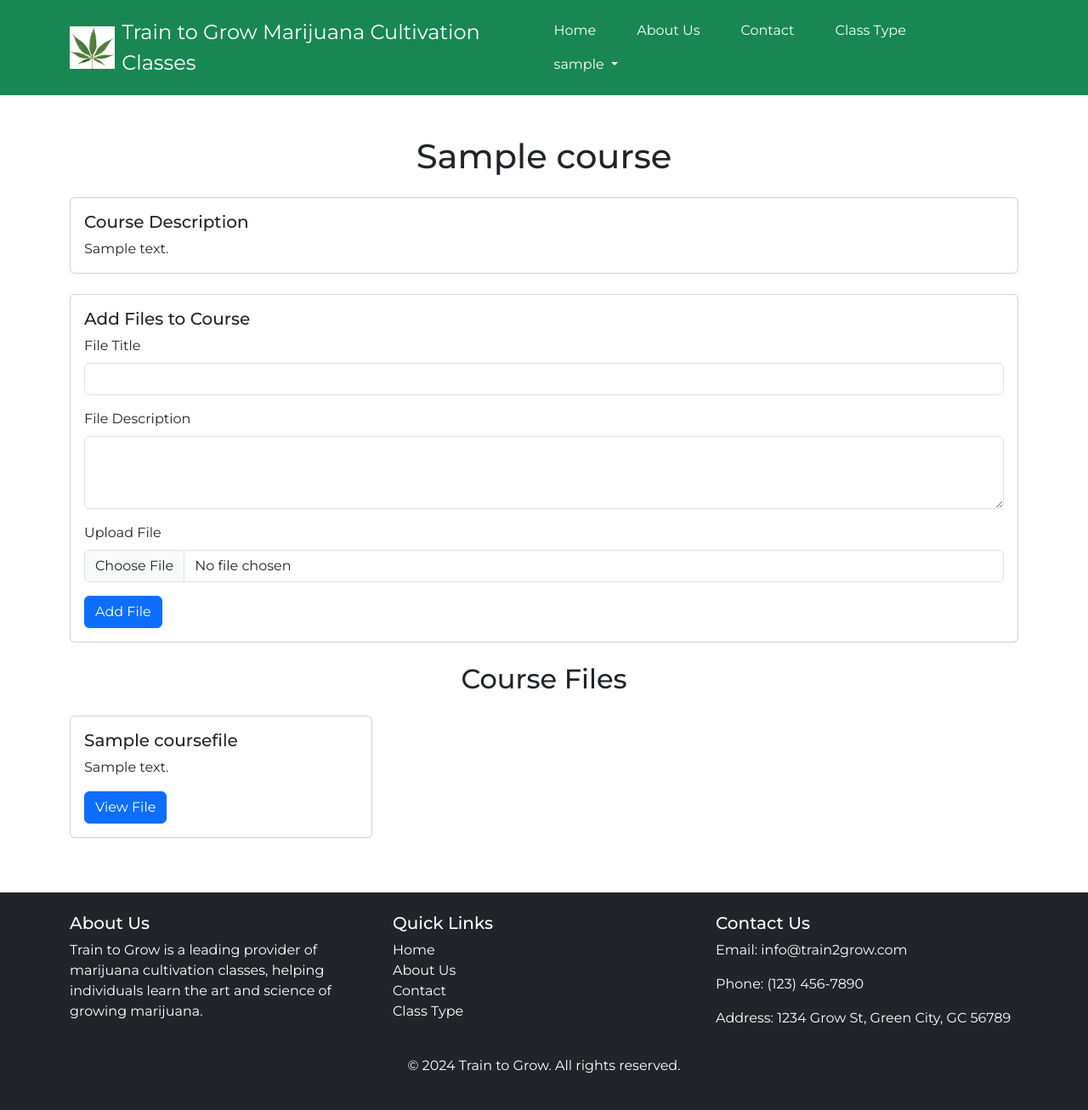
After one commit to aayushgauba/traintogrow, a Django app: page /coursework/1/ in a window 1280 px wide. The commit adds this page. Shown: the whole page at 85% size. Run offline with Django 5.2, Linux system fonts and the light colour scheme; a user stored in the database is signed in; tables that the repository leaves empty hold one stand-in row (values such as "Sample post"); some libraries are stand-ins or nearby versions.

Commit message:
Bug Fixes and Added Features

```diff
--- a/pages/models.py
+++ b/pages/models.py
@@ -9,3 +9,10 @@ class Invoice(models.Model):
     Course_id = models.IntegerField()
     profile_id = models.IntegerField()
     Paid = models.BooleanField()
+    Date = models.DateField(auto_now_add=True)
+
+class CourseFile(models.Model):
+    course = models.ForeignKey(Courses, on_delete=models.CASCADE)
+    title = models.CharField(max_length=200)
+    description = models.TextField()
+    file = models.FileField(upload_to='course_files/')
--- a/pages/urls.py
+++ b/pages/urls.py
@@ -34,9 +34,8 @@ urlpatterns = [
     path('course/<int:course_id>/', views.course_detail, name='course_detail'),
     path('profile', views.profile, name='profile'),
     path('invoices', views.invoices, name='invoices'),
+    path('invoices/<int:invoice_id>', views.invoiceDetail, name='invoiceDetail'),
+    path('coursework/<int:course_id>/', views.coursework, name='coursework'),
+    path('file/<int:file_id>/', views.fileView, name='fileView'),
 
-
-    # path('reset-password/done', views.PasswordResetDoneView, name='password_reset_done'),
-    # path('reset-password/confirm/<uidb64>/<token>', views.PasswordResetConfirmView, name='password_reset_confirm'),
-    # path('reset-password/complete', views.PasswordResetCompleteView, name='password_reset_complete'),
 ] + static(settings.STATIC_URL, document_root=settings.STATIC_ROOT)
--- a/pages/views.py
+++ b/pages/views.py
@@ -3,7 +3,8 @@ from django.shortcuts import render, redirect
 from django.contrib.auth.models import User
 from django.contrib.auth import authenticate, login as auth_login
 from django.contrib import messages
-from .models import Courses, Invoice
+from .models import Courses, Invoice, CourseFile
+from .forms import FileUploadForm
 from django.contrib.auth.hashers import make_password, check_password
 from django.utils.http import urlsafe_base64_encode, urlsafe_base64_decode
 from django.template.loader import render_to_string
@@ -17,7 +18,6 @@ import stripe
 from django.conf import settings
 from django.shortcuts import render, redirect
 from django.views.decorators.http import require_POST
-
 stripe.api_key = settings.STRIPE_SECRET_KEY
 
 def index(request):
@@ -49,6 +49,24 @@ def login(request):
             messages.error(request, 'Invalid username or password.')
 
     return render(request, 'login.html')
+
+@login_required
+def fileView(request, file_id):
+    file = CourseFile.objects.get(id=file_id)
+    return render(request, 'viewFile.html', {'file': file})
+
+@login_required
+def coursework(request, course_id):
+    course = Courses.objects.get(id=course_id)
+    course_files = CourseFile.objects.filter(course=course)
+    if request.method == 'POST':
+        title = request.POST.get('file_title')
+        description = request.POST.get('file_description')
+        file = request.FILES.get('file_upload')
+        if title and description and file:
+            CourseFile.objects.create(course=course, title=title, description=description, file=file)
+            return redirect('coursework', course_id=course.id)
+    return render(request, 'coursework.html', {'course': course, 'course_files': course_files})
 
 @login_required
 def courses(request):
@@ -140,10 +158,20 @@ def signup(request):
             messages.error(request, 'Passwords do not match')
     return render(request, 'signup.html')
 
+@login_required
 def invoices(request):
+    courses = Courses.objects.all()
     invoices = Invoice.objects.filter(profile_id = request.user.id)
-    print(invoices)
-    return render(request,'invoices.html', {"invoices":invoices})
+    return render(request,'invoices.html', {"invoices":invoices, "courses":courses})
+
+@login_required
+def invoiceDetail(request, invoice_id):
+    if(request.user.id == Invoice.objects.get(id = invoice_id).profile_id):
+        invoice = Invoice.objects.get(id = invoice_id)
+        course = Courses.objects.get(id = invoice.Course_id)
+        return render(request,'invoiceDetail.html', {"invoice":invoice, "course":course})
+    else:
+        return redirect("invoices")
 
 def PasswordResetView(request):
     if request.method == 'POST':
--- /dev/null
+++ b/templates/coursework.html
@@ -0,0 +1,59 @@
+{% extends 'partials/base.html' %}
+
+{% block title %}Coursework{% endblock %}
+
+{% block content %}
+<div class="container my-5">
+    <h1 class="text-center mb-4">{{ course.Title }}</h1>
+
+    <div class="card mb-4">
+        <div class="card-body">
+            <h5 class="card-title">Course Description</h5>
+            <p class="card-text">{{ course.Description }}</p>
+        </div>
+    </div>
+
+    {% if user.is_superuser %}
+    <div class="card mb-4">
+        <div class="card-body">
+            <h5 class="card-title">Add Files to Course</h5>
+            <form method="post" action="{% url 'coursework' course.id %}" enctype="multipart/form-data">
+                {% csrf_token %}
+                <div class="mb-3">
+                    <label for="fileTitle" class="form-label">File Title</label>
+                    <input type="text" class="form-control" id="fileTitle" name="file_title" required>
+                </div>
+                <div class="mb-3">
+                    <label for="fileDescription" class="form-label">File Description</label>
+                    <textarea class="form-control" id="fileDescription" name="file_description" rows="3" required></textarea>
+                </div>
+                <div class="mb-3">
+                    <label for="fileUpload" class="form-label">Upload File</label>
+                    <input type="file" class="form-control" id="fileUpload" name="file_upload" required>
+                </div>
+                <button type="submit" class="btn btn-primary">Add File</button>
+            </form>
+        </div>
+    </div>
+    {% endif %}
+
+    <h2 class="text-center mb-4">Course Files</h2>
+    {% if course_files %}
+    <div class="row">
+        {% for file in course_files %}
+            <div class="col-md-4 mb-3">
+                <div class="card">
+                    <div class="card-body">
+                        <h5 class="card-title">{{ file.title }}</h5>
+                        <p class="card-text">{{ file.description }}</p>
+                        <a href="{% url 'fileView' file.id %}" class="btn btn-primary" target="_blank">View File</a>
+                    </div>
+                </div>
+            </div>
+        {% endfor %}
+    </div>
+    {% else %}
+    <p class="text-center">No files added to this course yet.</p>
+    {% endif %}
+</div>
+{% endblock %}
--- a/templates/partials/base.html
+++ b/templates/partials/base.html
@@ -4,23 +4,26 @@
 <head>
     <meta charset="UTF-8">
     <meta name="viewport" content="width=device-width, initial-scale=1.0">
+    <title>{% block title %}Train to Grow{% endblock %}</title>
+    <link rel="stylesheet" href="{% static 'css/animate.css' %}">
+    <link rel="stylesheet" href="{% static 'css/bootstrap.min.css' %}">
+    <link rel="stylesheet" href="{% static 'css/slick.css' %}">
+    <link rel="stylesheet" href="{% static 'css/slick-theme.css' %}">
+    <link rel="stylesheet" href="https://cdn.jsdelivr.net/gh/fancyapps/fancybox@3.5.7/dist/jquery.fancybox.min.css">
+    <link rel="stylesheet" href="https://cdn.jsdelivr.net/npm/daterangepicker/daterangepicker.css">
     <link rel="stylesheet" href="{% static 'css/style.css' %}">
+    <link rel="stylesheet" href="https://cdn.jsdelivr.net/npm/bootstrap@5.3.3/dist/css/bootstrap.min.css" integrity="sha384-QWTKZyjpPEjISv5WaRU9OFeRpok6YctnYmDr5pNlyT2bRjXh0JMhjY6hW+ALEwIH" crossorigin="anonymous">
 </head>
 <body>
-    <!-- Include the header partial -->
     {% include 'partials/header.html' %}
 
-    <!-- Main content area -->
     <main>
-        {% block content %}
-        <!-- Content from child templates will be inserted here -->
-        {% endblock %}
+        {% block content %}{% endblock %}
     </main>
 
-    <!-- Include the footer partial -->
     {% include 'partials/footer.html' %}
 
-    <!-- Optional JavaScript files -->
+    <script src="https://cdn.jsdelivr.net/npm/bootstrap@5.3.3/dist/js/bootstrap.bundle.min.js" integrity="sha384-YvpcrYf0tY3lHB60NNkmXc5s9fDVZLESaAA55NDzOxhy9GkcIdslK1eN7N6jIeHz" crossorigin="anonymous"></script>
     <script src="{% static 'js/script.js' %}"></script>
 </body>
 </html>
--- a/templates/partials/footer.html
+++ b/templates/partials/footer.html
@@ -1,11 +1,5 @@
-{%load static%}
-<link href="{% static 'css/animate.css' %}" rel="stylesheet">
-<link href="{% static 'css/bootstrap.min.css' %}" rel="stylesheet">
-<link href="{% static 'css/slick.css' %}" rel="stylesheet">
-<link href="{% static 'css/slick-theme.css' %}" rel="stylesheet">
- <link rel="stylesheet" href="https://cdn.jsdelivr.net/gh/fancyapps/fancybox@3.5.7/dist/jquery.fancybox.min.css" />
-<link rel="stylesheet" type="text/css" href="https://cdn.jsdelivr.net/npm/daterangepicker/daterangepicker.css" />
-<link href="{% static 'css/style.css' %}" rel="stylesheet">
+{% load static %}
+
 <style>
     html, body {
         height: 100%;
@@ -50,6 +44,3 @@ main {
 </footer>
 
 <script src="{% static 'js/bootstrap.bundle.min.js' %}"></script>
-</body>
-
-</html>
--- a/templates/partials/header.html
+++ b/templates/partials/header.html
@@ -1,20 +1,5 @@
 {% load static %}
-<!DOCTYPE html>
-<html lang="en">
 
-<head>
-    <meta charset="UTF-8">
-    <meta http-equiv="X-UA-Compatible" content="IE=edge">
-    <meta name="viewport" content="width=device-width, initial-scale=1.0">
-    <title>Home</title>
-    <link href="{% static 'css/bootstrap.min.css' %}" rel="stylesheet">
-    <link href="{% static 'css/style.css' %}" rel="stylesheet">
-    <link href="https://cdn.jsdelivr.net/npm/bootstrap@5.3.3/dist/css/bootstrap.min.css" rel="stylesheet" integrity="sha384-QWTKZyjpPEjISv5WaRU9OFeRpok6YctnYmDr5pNlyT2bRjXh0JMhjY6hW+ALEwIH" crossorigin="anonymous">
-    <script src="https://cdn.jsdelivr.net/npm/bootstrap@5.3.3/dist/js/bootstrap.bundle.min.js" integrity="sha384-YvpcrYf0tY3lHB60NNkmXc5s9fDVZLESaAA55NDzOxhy9GkcIdslK1eN7N6jIeHz" crossorigin="anonymous"></script>
-</head>
-
-<body>
-    <!-- Header -->
 <header class="bg-success text-white p-3">
     <div class="container d-flex justify-content-between align-items-center">
         <a href="{% url 'index' %}" class="d-flex align-items-center text-white text-decoration-none">
@@ -30,10 +15,12 @@
                 {% if request.user.is_authenticated %}
                     <li class="nav-item dropdown">
                         <a class="nav-link dropdown-toggle text-white" href="#" id="navbarDropdown" role="button" data-bs-toggle="dropdown" aria-expanded="false">
-                                {{user.username}}
+                            {{ user.username }}
                         </a>
                         <ul class="dropdown-menu" aria-labelledby="navbarDropdown">
                             <li><a class="dropdown-item" href="{% url 'profile' %}">View Profile</a></li>
+                            <li><a class="dropdown-item" href="{% url 'courses' %}">Courses</a></li>
+                            <li><a class="dropdown-item" href="{% url 'invoices' %}">Invoices</a></li>
                             <li><a class="dropdown-item" href="{% url 'logout' %}">Logout</a></li>
                         </ul>
                     </li>
```
Also changed, not shown: pages/forms.py (added, +7 -0 lines), templates/buyCourse.html (+13 -2 lines), templates/courses.html (+3 -18 lines), templates/invoiceDetail.html (added, +32 -0 lines), templates/invoices.html (+11 -4 lines), templates/viewFile.html (added, +34 -0 lines), pages/migrations/0003_invoice_date.py (added), pages/migrations/0004_coursefile.py (added), 1 other file. Lines whose indentation alone changed are shown as unchanged.
